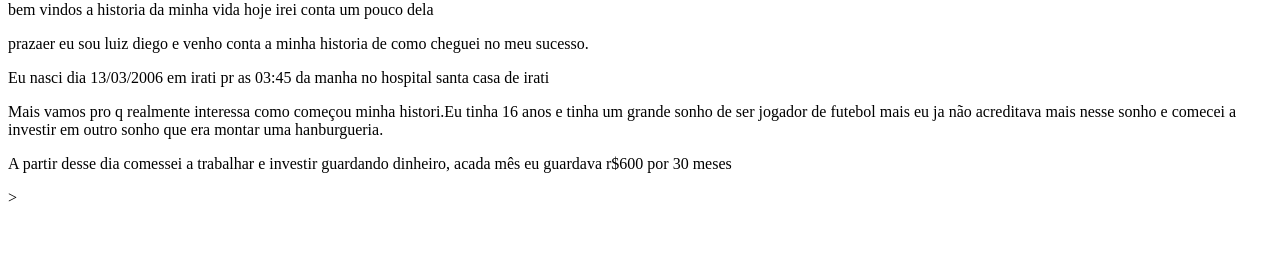
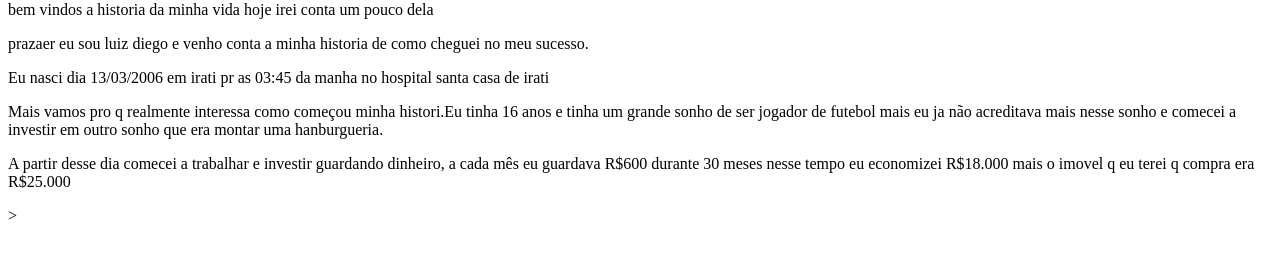
Before and after one commit to dingatao/html, a plain HTML site: page index.html in a window 1280 px wide. Shown: the part 79-338 px from the top of the page. Drawn offline with Linux system fonts and the light colour scheme.

Commit message:
editando

```diff
--- a/index.html
+++ b/index.html
@@ -15,6 +15,7 @@
 <p>Mais vamos pro q realmente interessa como começou minha histori.Eu tinha 16 anos e tinha um grande
 sonho de ser jogador de futebol mais eu ja não acreditava mais nesse sonho e comecei a investir em outro
 sonho que era montar uma hanburgueria.</p>
-<p>A partir desse dia comessei a trabalhar e  investir guardando dinheiro, acada mês eu guardava r$600 por 30 meses   </p>
+<p>A partir desse dia comecei a trabalhar e  investir guardando dinheiro, a cada mês eu guardava R$600 durante 30 meses
+    nesse tempo eu economizei R$18.000 mais o imovel q eu terei q compra era R$25.000  </p>
 </html>
 ></body
```
